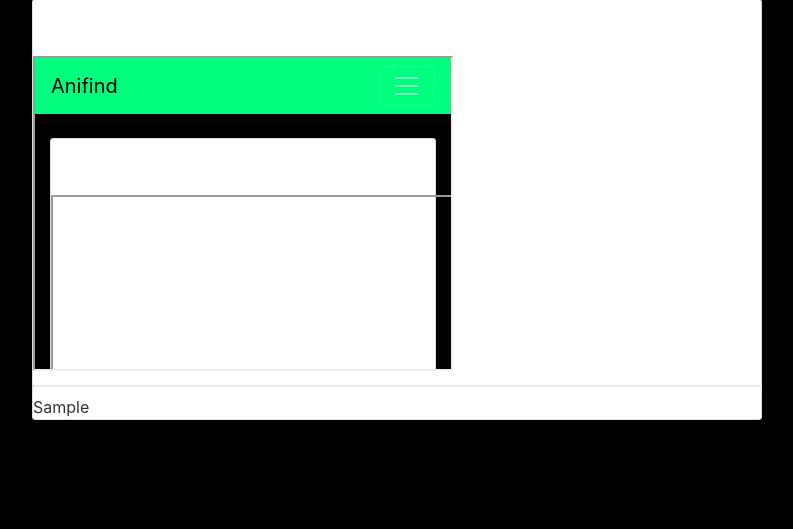
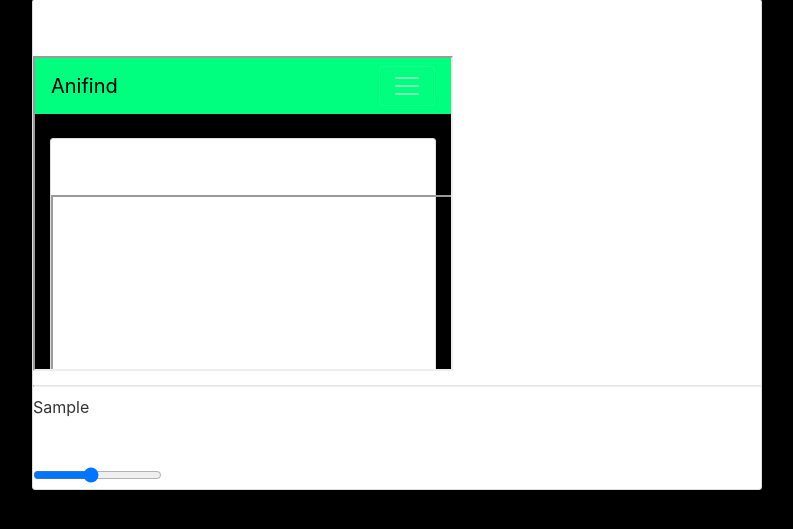
Before and after one commit to JayBlaine/rh22, a Flask app: template rh22/templates/discover.html in a window 1280 px wide. Shown: the part 81-610 px from the top of the page, without its empty margins (53-846 px from the left). Run offline with Flask 2, Linux system fonts and the light colour scheme; the template is opened without the code that fills it: most values are stand-ins (such as "Sample title", 1, 10 or a date in 2020); some libraries are stand-ins or nearby versions.

Commit message:
added rating slider

```diff
--- a/rh22/templates/discover.html
+++ b/rh22/templates/discover.html
@@ -6,5 +6,9 @@
     <hr>
 
     <body> {{ anime_synopsis }} </body>
+    <h2> Rating </h2>
+    <div class="slidecontainer">
+        <input type="range" min="1" max="10" value="5" class="slider" id="myRange">
+    </div>
 </div>
 {% endblock content %}
```
